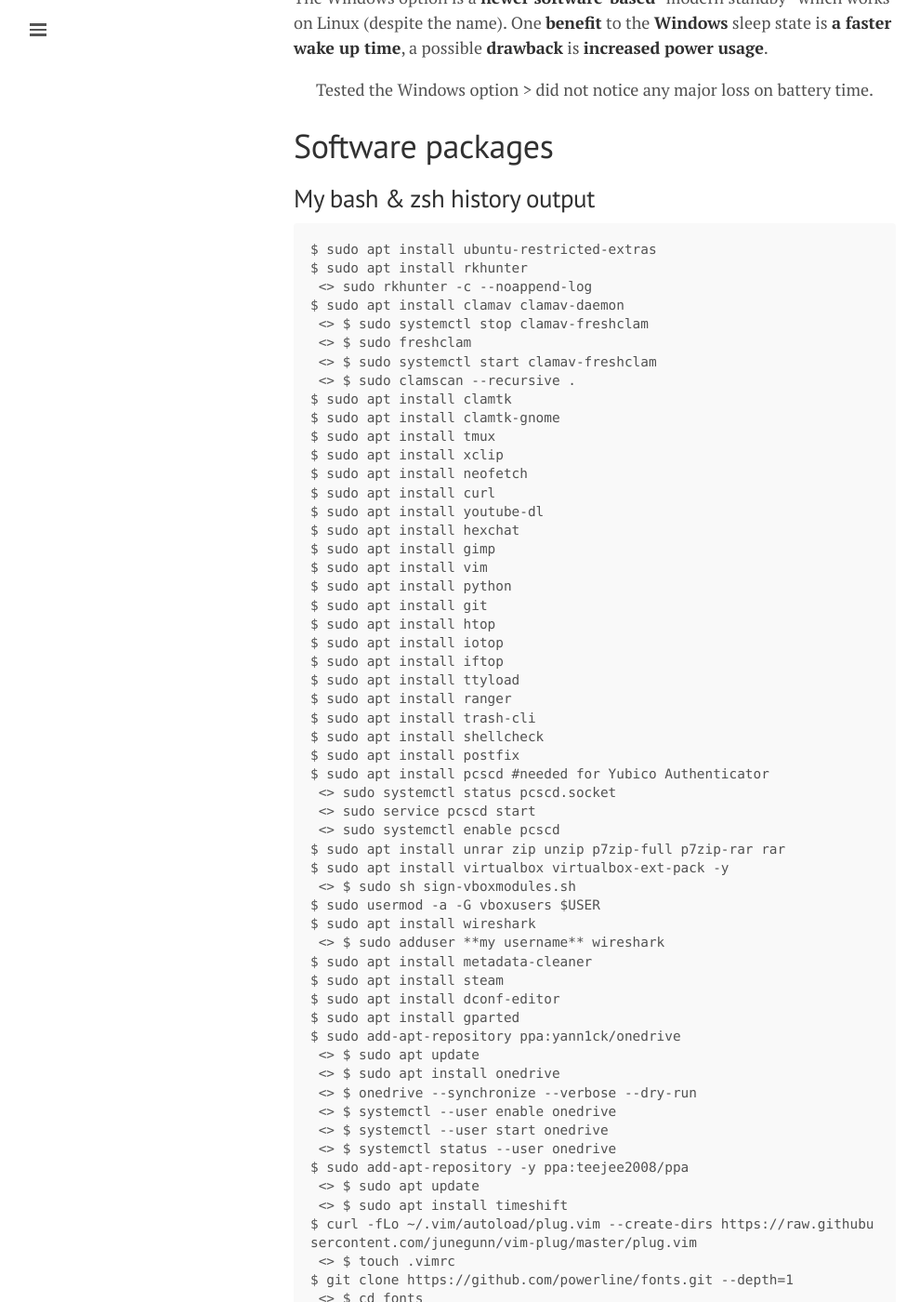
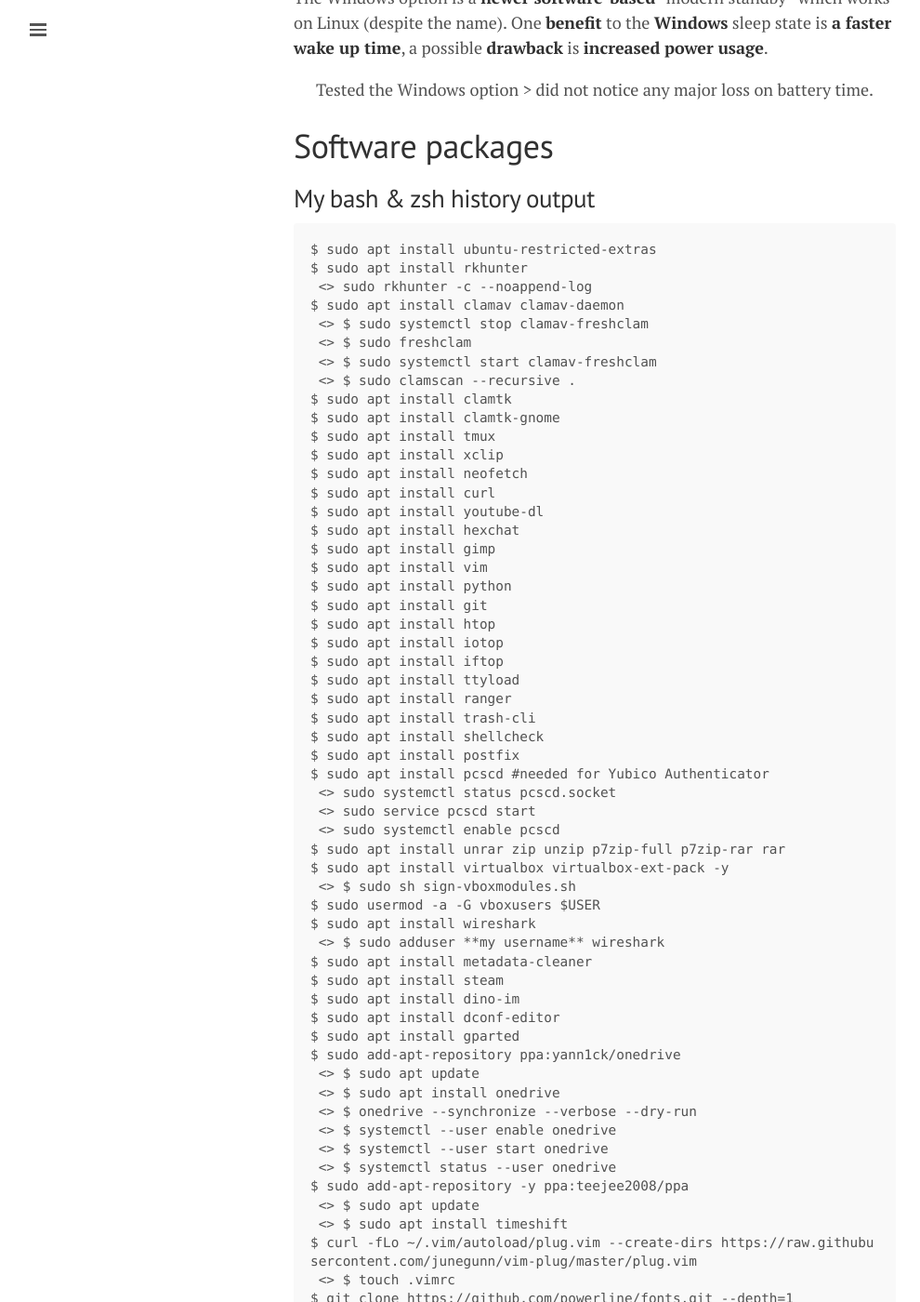
Before and after one commit to lgeurts/lgeurts.github.io, a Jekyll site: the page built from _posts/2021-10-15-ubuntu-setup-notes-for-x1-carbon-gen8.md, in a window 1280 px wide and 1400 px high, scrolled down 1145 px. Shown: the whole window at 93% size, without its empty margins (0-990 px from the left). Built offline with Jekyll 4.4.1, drawn with Linux system fonts in a browser that asks for light colours; nearby versions of some CDN libraries; comment, search, counter and statistics services are not loaded; some of the changed text lies outside the part shown.

Commit message:
Update 2021-10-15-ubuntu-setup-notes-for-x1-carbon-gen8.md

```diff
--- a/_posts/2021-10-15-ubuntu-setup-notes-for-x1-carbon-gen8.md
+++ b/_posts/2021-10-15-ubuntu-setup-notes-for-x1-carbon-gen8.md
@@ -71,6 +71,7 @@
  <> $ sudo adduser **my username** wireshark
 $ sudo apt install metadata-cleaner
 $ sudo apt install steam
+$ sudo apt install dino-im
 $ sudo apt install dconf-editor
 $ sudo apt install gparted
 $ sudo add-apt-repository ppa:yann1ck/onedrive
```
